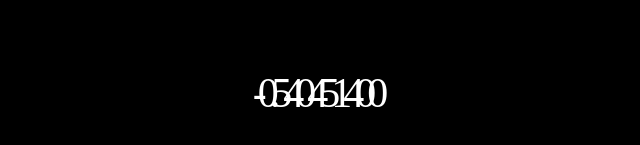
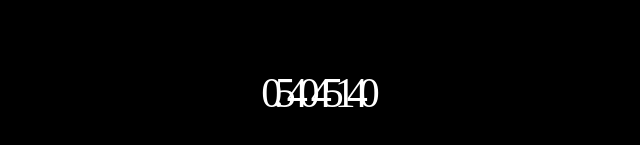
Before and after one commit to nuoxoxo/epoch, a plain HTML site: page index.html in a window 1280 px wide. Shown: the part 275-420 px from the top of the page, 324-964 px from the left. Drawn offline with Linux system fonts and the light colour scheme; a web font is replaced by a local one.

Commit message:
Update index.html

```diff
--- a/index.html
+++ b/index.html
@@ -120,7 +120,7 @@
 				)
 				const Days = (Curr /*as any*/) - (Qstr /*as any*/)
 				CLOCK.textContent = `${
-					( Days / 86400000 ).toFixed(9)
+					( Days * -1 / 86400000 ).toFixed(8)
 					// 86400000 milliseconds/day
 					//		= 24 hours * 60 minutes * 60 seconds * 1000 milliseconds
 					// 31557600000 milliseconds/year
```
